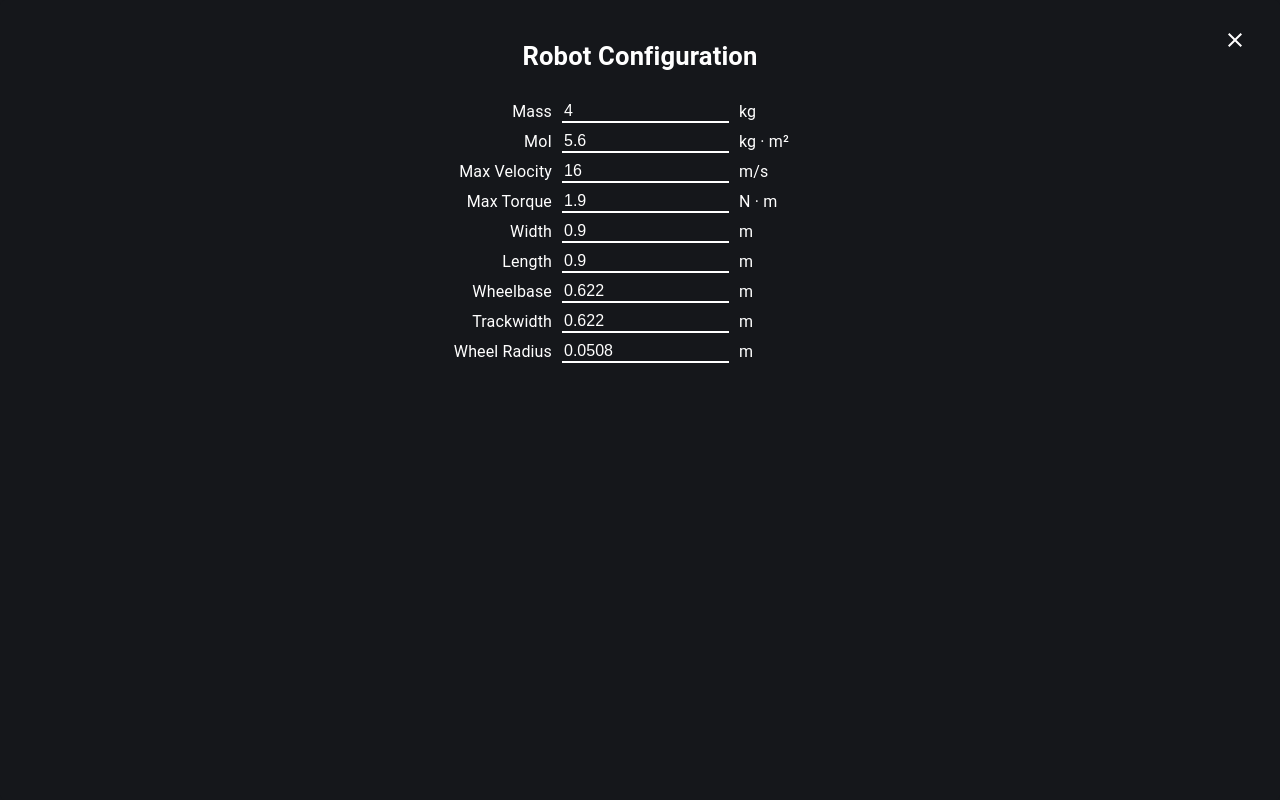
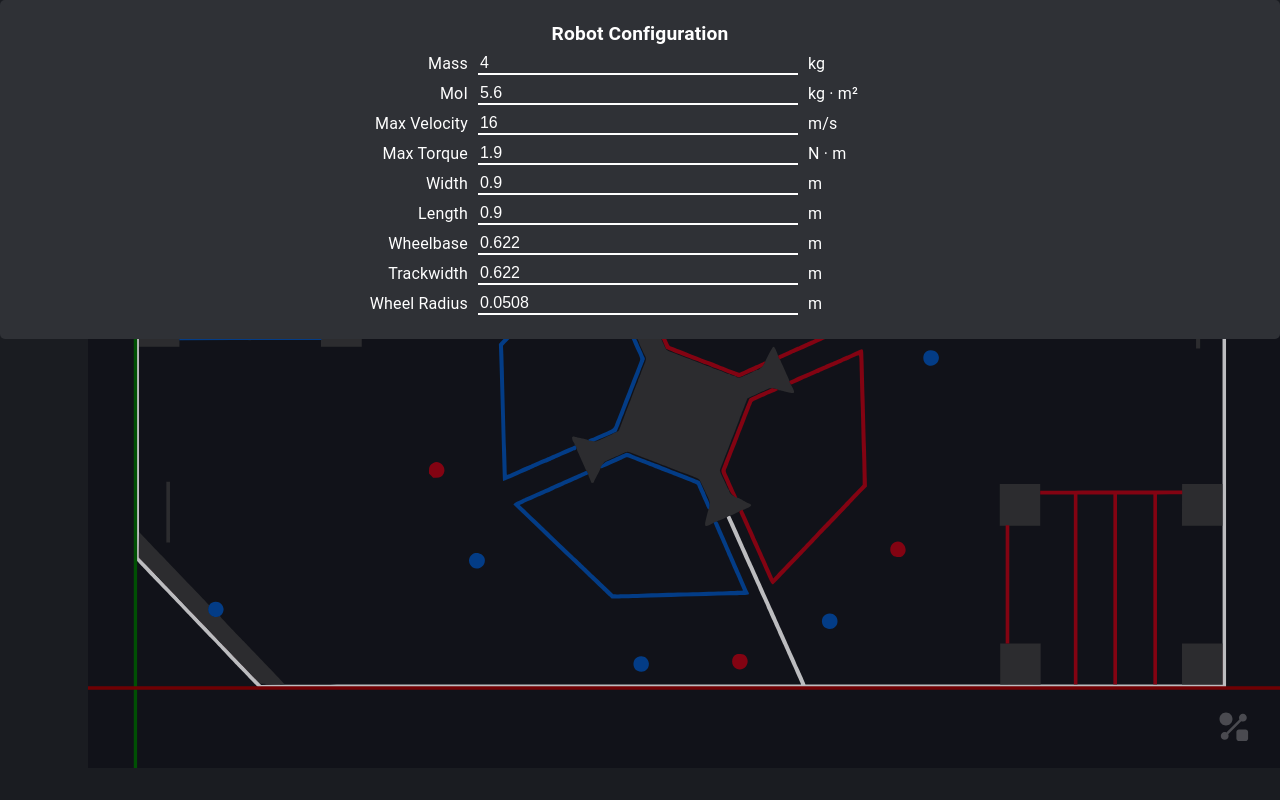
Before and after one commit to RohanBhattacharyya/Choreo, a React app: page / in a window 1280 px wide. Both pictures are taken after a click on the button 1235 px from the left and 32 px from the top of the page. Built offline with nearby package versions, Linux system fonts and the light colour scheme; the HTML template or start-up script is replaced by a standard one.

Commit message:
Restyle path select and robot config (#40)

```diff
--- a/src/Body.tsx
+++ b/src/Body.tsx
@@ -44,7 +44,8 @@ class Body extends Component<Props, State> {
 
       </div>
 
-      <div className="Panel" style={{display:`${(this.context.uiState.appPage === 2) ? "flex": "none"}`}}>
+      <div className="Panel" style={{backgroundColor:'transparent',display:`${(this.context.uiState.appPage === 2) ? "block": "none"}`}}>
+      <div style={{width:'100%', height:'100%',backgroundColor:'#0013',}} onClick={()=>{this.context.uiState.setPageNumber(1)}}></div>
         <RobotConfigPanel></RobotConfigPanel>
       </div>
       <div className="Panel" style={{backgroundColor:'transparent', display:`${(this.context.uiState.appPage === 0) ? "block": "none"}`}}
--- a/src/components/config/RobotConfigPanel.module.css
+++ b/src/components/config/RobotConfigPanel.module.css
@@ -7,14 +7,16 @@
     background-color: #00000080;
 }
 
-
 .RobotConfigPanel {
+    position:absolute;
+    top:0;
+    left:0;
     overflow-x: hidden;
     overflow-y: scroll;
     width: 100%;
-    height:0;
-    flex-grow: 1;
-    background-color: var(--background-dark-blue);
+
+    max-height: 70vh;
+    background-color: var(--background-light-gray);
     color: white;
     display: flex;
     flex-direction: column;
@@ -22,7 +24,8 @@
     align-items: center;
     border-radius: 5px;
     font-size: 1em !important;
-    padding: 1rem;
+    padding-top: 10px;
+    padding: 20px 10px;
 }
 
 .RobotConfigPanel .NumberEntryList {
--- a/src/components/config/RobotConfigPanel.tsx
+++ b/src/components/config/RobotConfigPanel.tsx
@@ -18,8 +18,8 @@ class RobotConfigPanel extends Component<Props, State> {
     let config = this.context.model.robotConfig;
     return (
         <div className={styles.RobotConfigPanel}>
-          <h2>Robot Configuration</h2>
-          <IconButton className={styles.ExitButton} onClick={()=>this.context.uiState.setPageNumber(1)}><CloseIcon /></IconButton>
+          <span style={{fontWeight:'bold', fontSize:'1.2rem'}}>Robot Configuration</span>
+          {/* <IconButton className={styles.ExitButton} onClick={()=>this.context.uiState.setPageNumber(1)}><CloseIcon /></IconButton> */}
           <div className={styles.NumberEntryList}>
             <NumberEntry
             longestTitle="Wheel Radius"
--- a/src/components/field/PathSelector.tsx
+++ b/src/components/field/PathSelector.tsx
@@ -1,4 +1,4 @@
-import { FormControlLabel, IconButton, MenuItem, Radio, RadioGroup, Select, SelectChangeEvent, TextField } from '@mui/material'
+import { Divider, FormControlLabel, IconButton, MenuItem, Radio, RadioGroup, Select, SelectChangeEvent, TextField } from '@mui/material'
 import { observer } from 'mobx-react';
 import React, { Component } from 'react'
 import DocumentManagerContext from '../../document/DocumentManager';
@@ -105,11 +105,23 @@ class PathSelector extends Component<Props, State> {
   render() {
     return (
         <div style={{
-            position:'absolute', bottom:0, left:0, width:'100%',
-        pointerEvents:"all",
+            position:'absolute', top:0, left:0, width:'100%',
+        pointerEvents:"all",background:'var(--background-light-gray)',
+        padding:'20px 10px', paddingTop:'10px',
         color:'white'}}>
-    <div style={{background:'var(--background-light-gray)',
-        padding:'20px 10px', paddingTop:'10px', maxHeight:'100%', overflowY:'scroll'}}>
+            <Tooltip title="Add Path">
+            <IconButton color='default'
+                style={{
+                    display:'block',
+                backgroundColor:'var(--background-light-gray)',
+                position:'relative', marginLeft:'auto', marginRight:'auto', right:0}}
+                onClick={()=>this.context.model.pathlist.addPath("New Path", true)}
+            ><AddIcon></AddIcon></IconButton>
+            </Tooltip>
+    <Divider orientation='horizontal'></Divider>
+    <div style={{
+         maxHeight:'70vh', overflowY:'scroll'}}>
+
       <RadioGroup
       sx={{
         marginLeft:'auto',
@@ -127,11 +139,7 @@ class PathSelector extends Component<Props, State> {
         this.context.uiState.setPageNumber(1);
 
       }}>
-        <Tooltip title="Add Path">
-        <IconButton color='default' style={{backgroundColor:'var(--background-light-gray)', position:'relative', right:0}}
-        onClick={()=>this.context.model.pathlist.addPath("New Path", true)}
-        ><AddIcon></AddIcon></IconButton>
-        </Tooltip>
+
         {Array.from(this.context.model.pathlist.paths.keys()).map((uuid)=>(
             <FormControlLabel value={uuid} control={<Radio/>} label={<this.Option uuid={uuid}></this.Option>}></FormControlLabel>
         ))}
--- a/src/components/navbar/Navbar.tsx
+++ b/src/components/navbar/Navbar.tsx
@@ -29,8 +29,8 @@ class Navbar extends Component<Props, State> {
     return (
       <div className={styles.Container}>
         <span style={{flexShrink:0}}>
-          <Tooltip title="Open File">
-          <IconButton color='primary' component='span'>
+
+
           <input type="file" id='file-upload-input' style={{display:'none'}} onChange={(e)=>{
             if (e.target !=null && e.target.files != null && e.target.files.length >= 1) {
               let fileList = e.target.files;
@@ -43,9 +43,15 @@ class Navbar extends Component<Props, State> {
           } }
 
           ></input>
+          <label htmlFor='file-upload-input'>
+            <Tooltip title="Open File">
+            <IconButton color='primary' component='span'>
             <UploadIcon></UploadIcon>
-          </IconButton>
-          </Tooltip>
+
+            </IconButton>
+            </Tooltip>
+          </label>
+
           <Tooltip title="Save File">
             <IconButton color='primary' onClick={()=>{this.context.saveFile()}}>
               <SaveIcon />
@@ -57,12 +63,12 @@ class Navbar extends Component<Props, State> {
 
       </span>
       <Divider orientation="vertical" flexItem />
-      <span style={{flexShrink:1, flexGrow:0, minWidth:0, display:'flex', justifyContent:'space-between', paddingInline:'10px'}}>
+      <span style={{flexShrink:1, flexGrow:0, minWidth:0, display:'flex', justifyContent:'space-between', paddingInline:'10px'}} onClick={()=>this.context.uiState.setPageNumber(0)}>
       <span style={{display:'inline-block', overflow:'hidden', textOverflow:'ellipsis', whiteSpace:'nowrap', flexGrow:1, minWidth:0, margin:'auto'}}>
       {this.context.model.pathlist.activePath.name}
       </span>
       <Tooltip title="Open Path Dialog">
-      <IconButton color='default' className={styles.generate}  onClick={()=>this.context.uiState.setPageNumber(0)}>
+      <IconButton color='default' className={styles.generate}  >
               <ArrowDownIcon />
             </IconButton>
             </Tooltip>
--- a/src/util/NumberEntry.tsx
+++ b/src/util/NumberEntry.tsx
@@ -46,7 +46,7 @@ type State = {}
     this.correctNumber();
     return (
       <div className={styles.Container + (this.props.showCheckbox ? "" : ` ${styles.NoCheckbox}`)}>
-        <span className={styles.Title} style={{width:`${this.props.longestTitle.length}rem`}}>{this.props.title}</span>
+        <span className={styles.Title} style={{width:`${this.props.longestTitle.length}ch`}}>{this.props.title}</span>
          <input
             ref = {this.numberRef}
             type="text"
@@ -60,7 +60,7 @@ type State = {}
 
             ></input>
          <span className={styles.Suffix}>{this.props.suffix}</span>
-          <input type='checkbox' className={styles.Checkbox} checked={this.props.enabled} onChange={this.setEnabled}></input></div>
+          {this.props.showCheckbox && <input type='checkbox' className={styles.Checkbox} checked={this.props.enabled} onChange={this.setEnabled}></input>}</div>
     )
   }
 }
```
